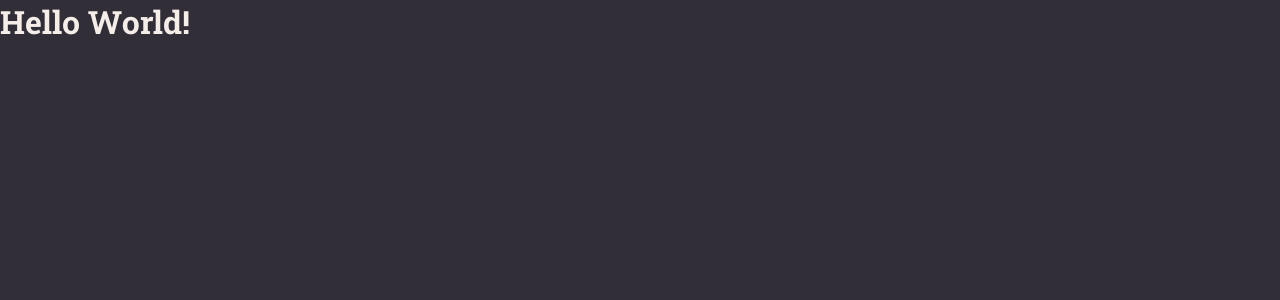
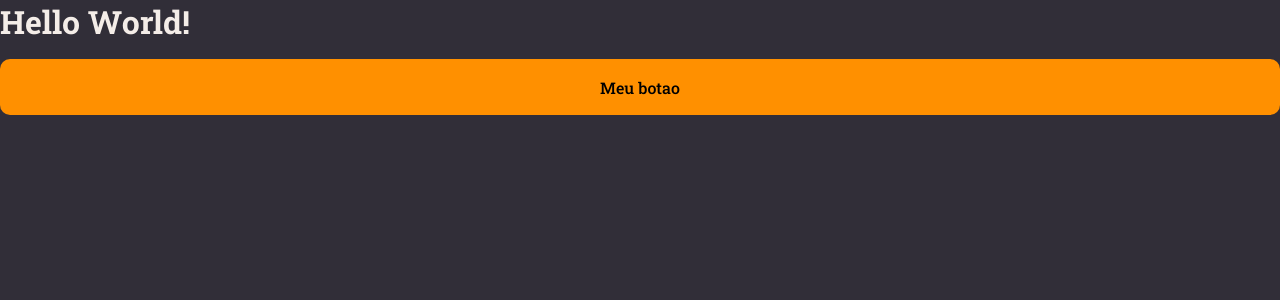
Before and after one commit to iuryescano/MyNotes, a React (Vite) app: page / in a window 1280 px wide. Shown: the top 300 px of the page. Built offline with nearby package versions, Linux system fonts and the light colour scheme.

Commit message:
Adding Button Component

```diff
--- /dev/null
+++ b/src/components/Button/index.jsx
@@ -0,0 +1,10 @@
+import { Container } from "./styles";
+
+export function Button() {
+
+    return (
+    <Container type="button">
+        Meu botao
+    </Container>
+    );
+}
--- /dev/null
+++ b/src/components/Button/styles.js
@@ -0,0 +1,18 @@
+import styled from 'styled-components';
+
+export const Container = styled.button`
+    width: 100%;
+    background-color: ${({ theme }) => theme.COLORS.ORANGE};
+    color: ${({ theme }) => theme.BACKGROUND_800};
+
+    height: 56px;
+    border: 0;
+    padding: 0 16px;
+    margin-top: 16px;
+    border-radius: 10px;
+    font-weight: 500;
+
+    &:disabled {
+        opacity: 0.5;
+    }
+`;
--- a/src/pages/Details/index.jsx
+++ b/src/pages/Details/index.jsx
@@ -1,9 +1,13 @@
 import { Container } from "./styles";
+
+import { Button } from "../../components/Button";
 
 export function Details() { //Se eu tivesse colocado default lá no main eu não precisaria colocar entre {} pois eu estaria exportando tudo
   return ( //1 componente sempre vai retornar sempre 1 único elemento por isso da div envolta de tudo
     <Container>
       <h1>Hello World!</h1>
+
+      <Button />
     </Container>
   )
 }
```
